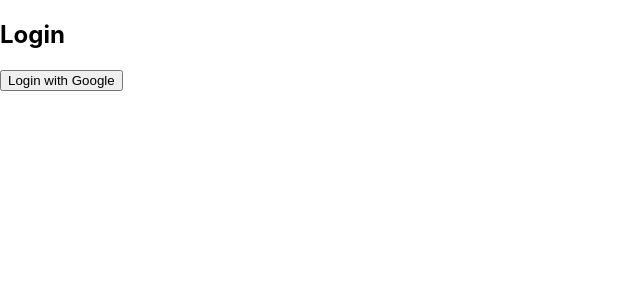
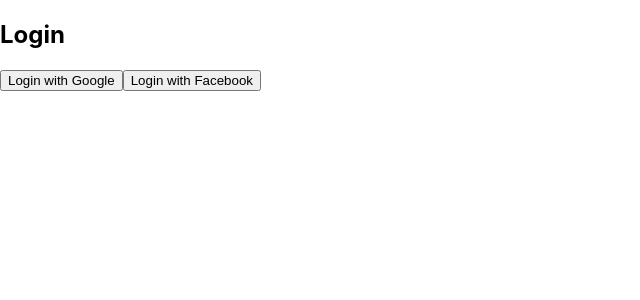
Before and after one commit to AbishaanThiyagalingam/Shutterstock-Replicate, a React (Create React App) app in the folder frontend/: page / in a window 1280 px wide. Shown: the top 300 px of the page, without its empty margins (0-640 px from the left). Built offline with nearby package versions, Linux system fonts and the light colour scheme.

Commit message:
Implemented facebook login

```diff
--- a/frontend/src/components/Login.js
+++ b/frontend/src/components/Login.js
@@ -22,10 +22,16 @@
         window.location.href = 'http://localhost:8080/auth/google';
     };
 
+    const handleFacebookLogin = () => {
+        // Redirect to backend Facebook login endpoint
+        window.location.href = 'http://localhost:8080/auth/facebook';
+    };
+
     return (
         <div>
             <h2>Login</h2>
             <button onClick={handleGoogleLogin}>Login with Google</button>
+            <button onClick={handleFacebookLogin}>Login with Facebook</button>
         </div>
     );
 };
```
